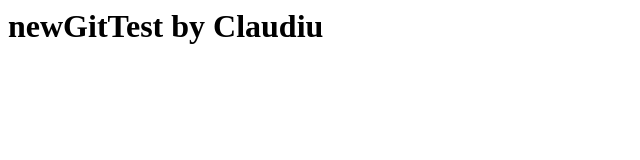
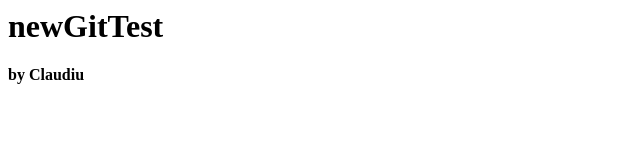
Before and after one commit to lamaieverde/newGitTest, a plain HTML site: page index.html in a window 1280 px wide. Shown: the whole page, without its empty margins (0-640 px from the left). Drawn offline with Linux system fonts and the light colour scheme.

Commit message:
changes on readme & index

```diff
--- a/index.html
+++ b/index.html
@@ -3,6 +3,7 @@
 <title>newGitTest</title>
 </head>
 <body>
-	<h1>newGitTest by Claudiu</h1>
+	<h1>newGitTest</h1>
+	<h4>by Claudiu</h4>
 </body>
 </html>
```
Also changed, not shown: 1 other file.
